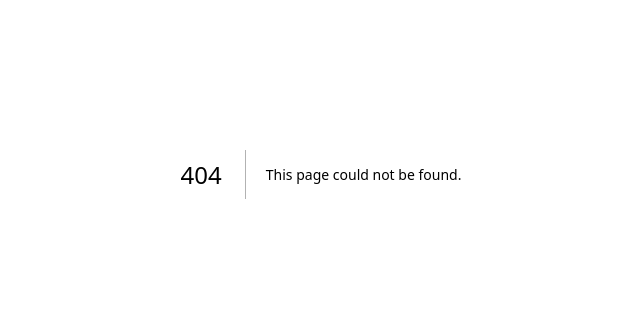
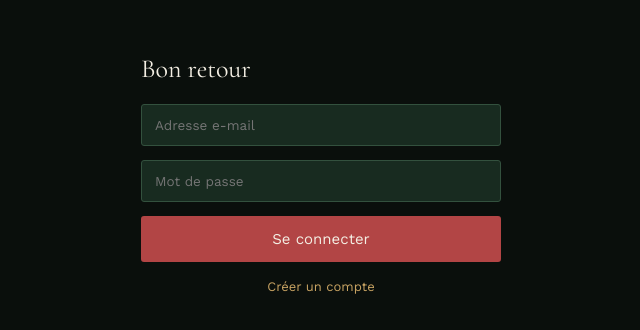
Before and after one commit to wanteumanuelange-prog/Senga-app, a Next.js app: page /login in a window 1280 px wide. Before the commit this address had no page. Shown: the part 226-556 px from the top of the page, without its empty margins (319-959 px from the left). Built offline with nearby package versions, Linux system fonts and the light colour scheme; no server answers.

Commit message:
Create page.js

```diff
--- /dev/null
+++ b/app/login/page.js
@@ -0,0 +1,181 @@
+"use client";
+
+import { useState } from "react";
+import { useRouter } from "next/navigation";
+import { supabase } from "../../lib/supabaseClient";
+
+const inputStyle = {
+  width: "100%",
+  padding: "12px 13px",
+  borderRadius: 3,
+  border: "1px solid var(--line)",
+  background: "var(--surface)",
+  color: "var(--ivory)",
+  fontSize: 13.5,
+  outline: "none",
+  marginBottom: 14,
+};
+
+export default function LoginPage() {
+  const router = useRouter();
+  const [mode, setMode] = useState("login");
+  const [fullName, setFullName] = useState("");
+  const [email, setEmail] = useState("");
+  const [password, setPassword] = useState("");
+  const [country, setCountry] = useState("Sénégal");
+  const [loading, setLoading] = useState(false);
+  const [error, setError] = useState("");
+
+  async function handleSubmit(e) {
+    e.preventDefault();
+    setError("");
+    setLoading(true);
+
+    if (mode === "signup") {
+      const { data, error: signUpError } = await supabase.auth.signUp({
+        email,
+        password,
+      });
+      if (signUpError) {
+        setError(signUpError.message);
+        setLoading(false);
+        return;
+      }
+
+      const authUserId = data.user?.id;
+      if (authUserId) {
+        const { error: insertError } = await supabase.from("clients").insert({
+          auth_user_id: authUserId,
+          full_name: fullName,
+          email,
+          country,
+          language: "fr",
+        });
+        if (insertError) {
+          setError(insertError.message);
+          setLoading(false);
+          return;
+        }
+      }
+
+      router.push("/home");
+    } else {
+      const { error: signInError } = await supabase.auth.signInWithPassword({
+        email,
+        password,
+      });
+      if (signInError) {
+        setError(signInError.message);
+        setLoading(false);
+        return;
+      }
+      router.push("/home");
+    }
+
+    setLoading(false);
+  }
+
+  return (
+    <div
+      style={{
+        minHeight: "100vh",
+        display: "flex",
+        alignItems: "center",
+        justifyContent: "center",
+        padding: 24,
+      }}
+    >
+      <form onSubmit={handleSubmit} style={{ width: "100%", maxWidth: 360 }}>
+        <div
+          style={{
+            fontFamily: "'Cormorant Garamond', serif",
+            fontSize: 26,
+            marginBottom: 20,
+          }}
+        >
+          {mode === "login" ? "Bon retour" : "Créer un compte"}
+        </div>
+
+        {mode === "signup" && (
+          <input
+            style={inputStyle}
+            placeholder="Nom complet"
+            value={fullName}
+            onChange={(e) => setFullName(e.target.value)}
+            required
+          />
+        )}
+        <input
+          style={inputStyle}
+          type="email"
+          placeholder="Adresse e-mail"
+          value={email}
+          onChange={(e) => setEmail(e.target.value)}
+          required
+        />
+        <input
+          style={inputStyle}
+          type="password"
+          placeholder="Mot de passe"
+          value={password}
+          onChange={(e) => setPassword(e.target.value)}
+          required
+          minLength={6}
+        />
+        {mode === "signup" && (
+          <select
+            style={inputStyle}
+            value={country}
+            onChange={(e) => setCountry(e.target.value)}
+          >
+            <option>Sénégal</option>
+            <option>France</option>
+            <option>États-Unis</option>
+            <option>Canada</option>
+            <option>Autre</option>
+          </select>
+        )}
+
+        {error && (
+          <div style={{ color: "#e08080", fontSize: 12.5, marginBottom: 14 }}>
+            {error}
+          </div>
+        )}
+
+        <button
+          type="submit"
+          disabled={loading}
+          style={{
+            width: "100%",
+            padding: "14px 18px",
+            borderRadius: 3,
+            background: "var(--ember)",
+            color: "var(--ivory)",
+            border: "none",
+            fontSize: 15,
+            cursor: loading ? "not-allowed" : "pointer",
+            marginBottom: 14,
+          }}
+        >
+          {loading ? "..." : mode === "login" ? "Se connecter" : "Créer un compte"}
+        </button>
+
+        <div style={{ textAlign: "center" }}>
+          <button
+            type="button"
+            onClick={() => setMode(mode === "login" ? "signup" : "login")}
+            style={{
+              background: "none",
+              border: "none",
+              color: "var(--sand)",
+              fontSize: 13,
+              cursor: "pointer",
+            }}
+          >
+            {mode === "login" ? "Créer un compte" : "Se connecter"}
+          </button>
+        </div>
+      </form>
+    </div>
+  );
+            }
```
